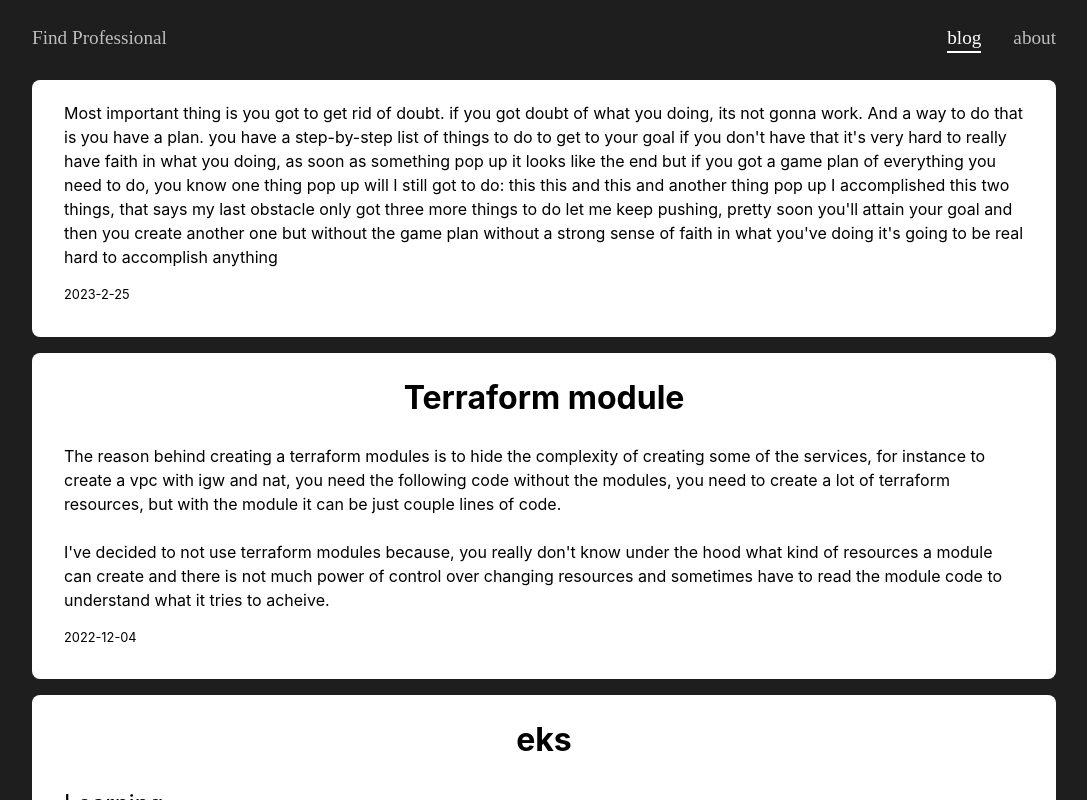
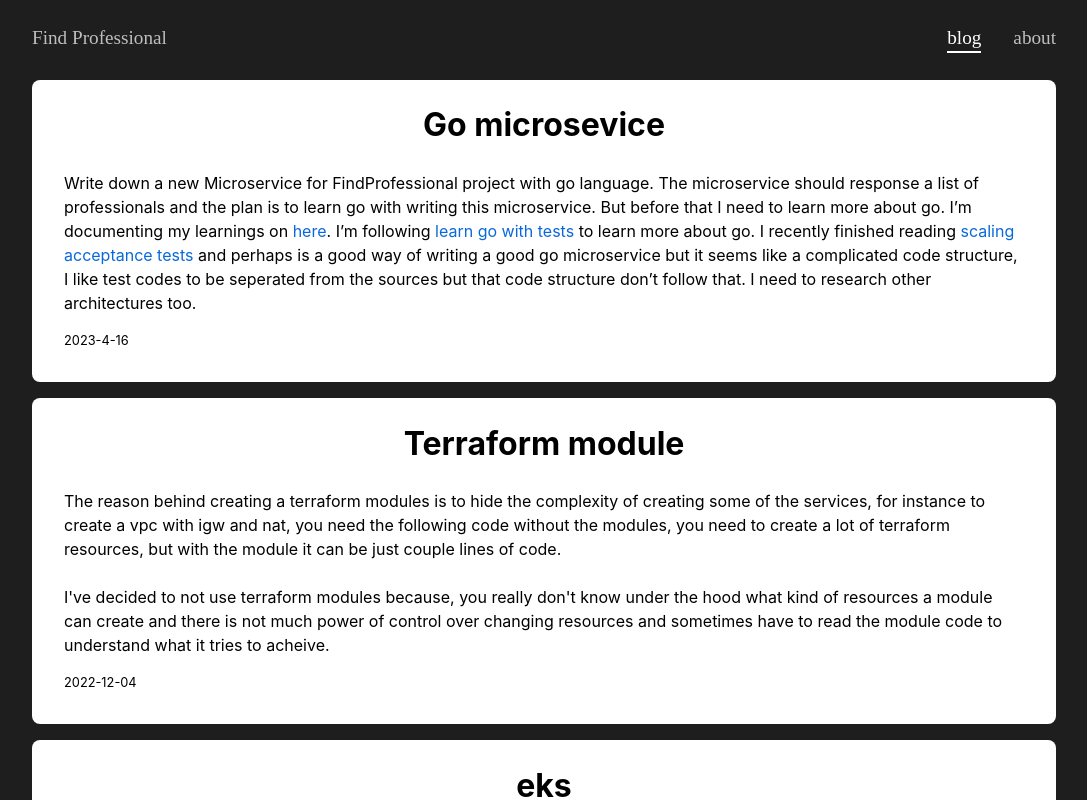
Before and after one commit to hulkdx/sabajafarzadeh.com, a React app: page / in a window 1280 px wide. Shown: the whole page, without its empty margins (96-1183 px from the left). Built offline with nearby package versions, Linux system fonts and the light colour scheme.

Commit message:
Update blogs

```diff
--- a/src/components/pages/blog/data.jsx
+++ b/src/components/pages/blog/data.jsx
@@ -3,9 +3,21 @@
 
 export default [
   {
-    title: '',
-    content: `Most important thing is you got to get rid of doubt. if you got doubt of what you doing, its not gonna work. And a way to do that is you have a plan. you have a step-by-step list of things to do to get to your goal if you don't have that it's very hard to really have faith in what you doing, as soon as something pop up it looks like the end but if you got a game plan of everything you need to do, you know one thing pop up will I still got to do: this this and this and another thing pop up I accomplished this two things, that says my last obstacle only got three more things to do let me keep pushing, pretty soon you'll attain your goal and then you create another one but without the game plan without a strong sense of faith in what you've doing it's going to be real hard to accomplish anything `,
-    date: '2023-2-25',
+    title: 'Go microsevice',
+    content: <p>Write down a new Microservice for FindProfessional project with go
+    language. The microservice should response a list of professionals and
+    the plan is to learn go with writing this microservice. But before that
+    I need to learn more about go. I’m documenting my learnings on <a
+    href="https://github.com/hulkdx/docs-golang">here</a>. I’m following
+    <a href="https://quii.gitbook.io/learn-go-with-tests/"> learn go with
+    tests</a> to learn more about go. I recently finished reading <a
+    href="https://quii.gitbook.io/learn-go-with-tests/testing-fundamentals/scaling-acceptance-tests">scaling
+    acceptance tests</a> and perhaps is a good way of writing a good go
+    microservice but it seems like a complicated code structure, I like test
+    codes to be seperated from the sources but that code structure don’t
+    follow that. I need to research other architectures too.</p>
+    ,
+    date: '2023-4-16',
   },
   {
     title: 'Terraform module',
```
